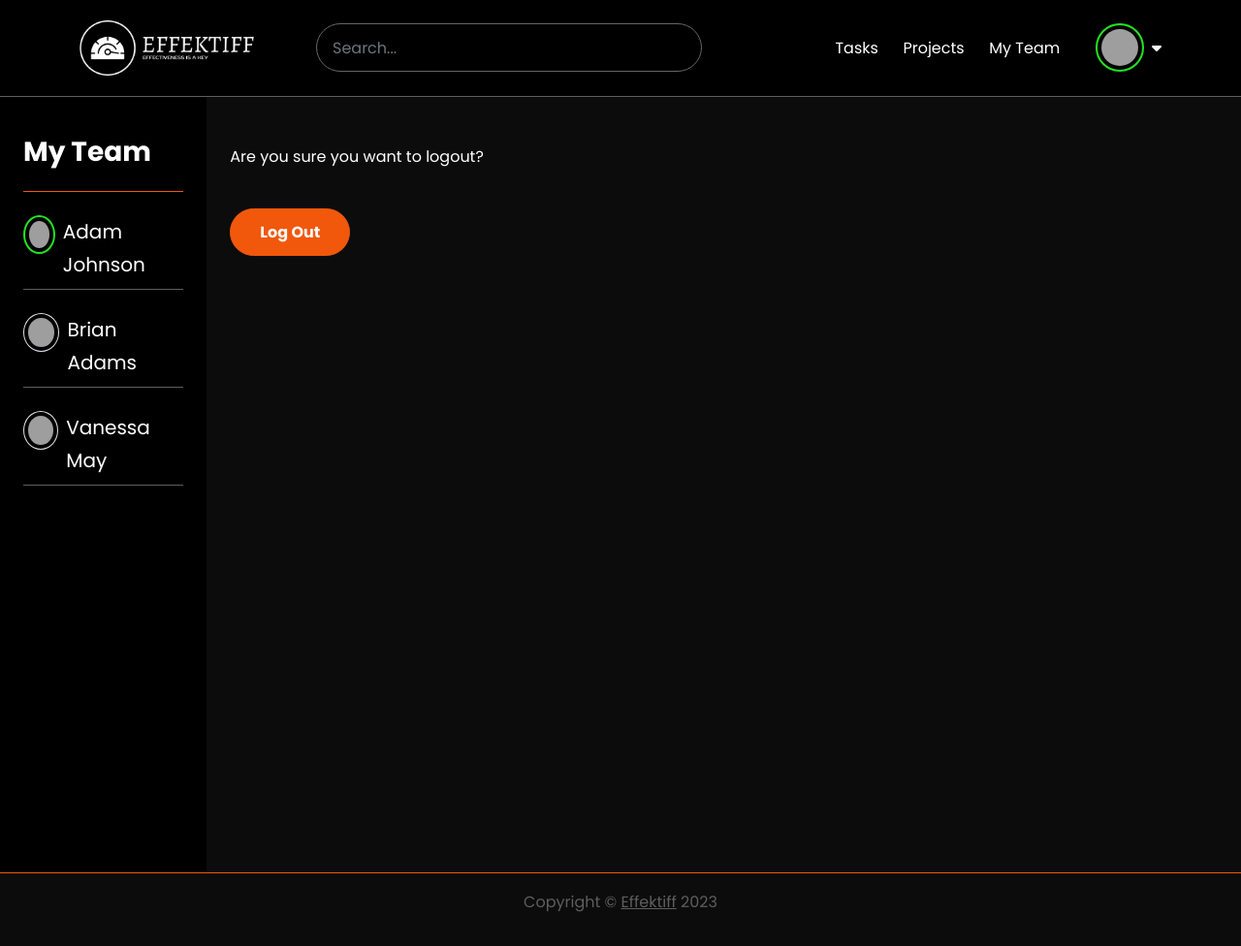
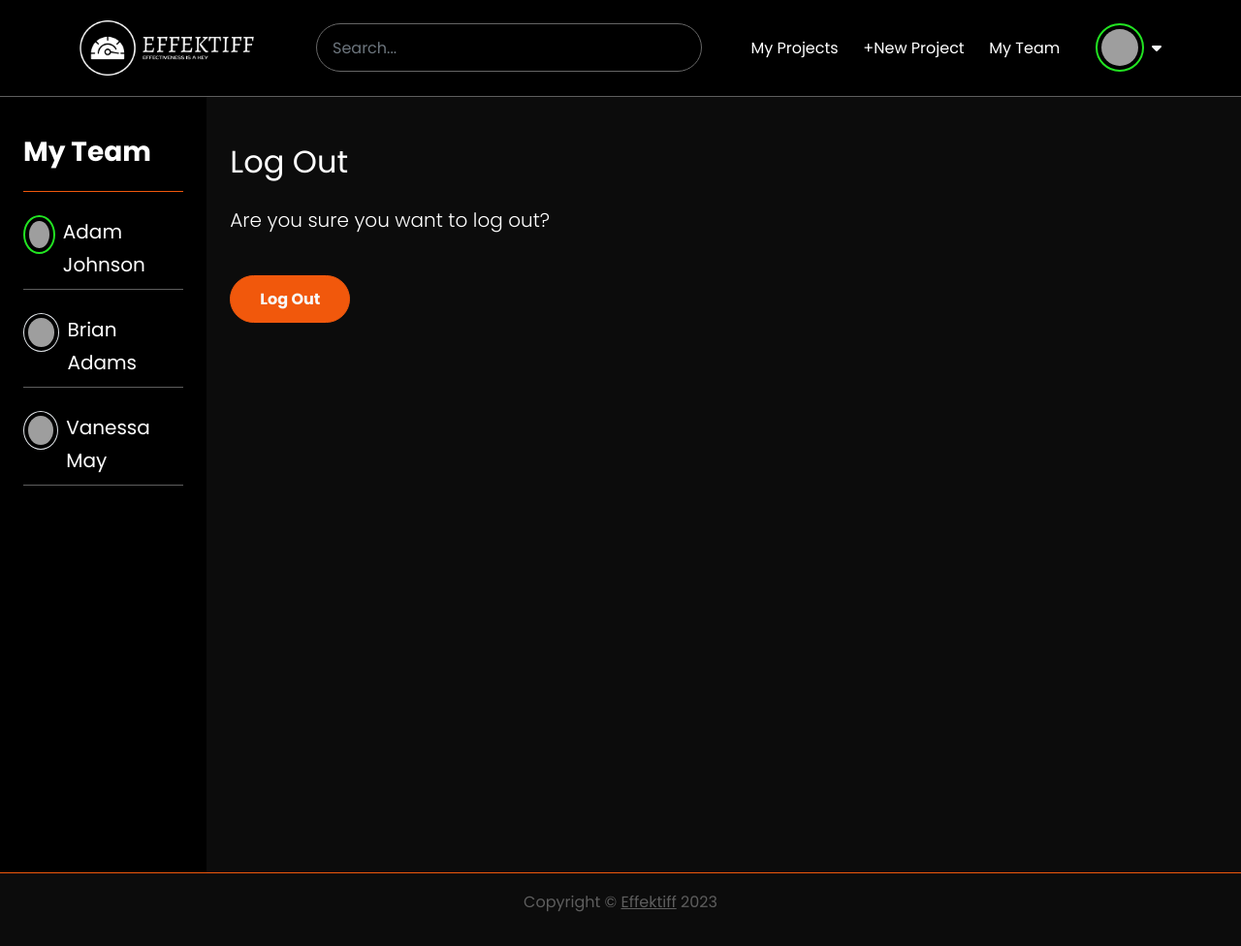
Before and after one commit to Dancko/effectiff, a Django app: template app/templates/users/logout.html in a window 1280 px wide. Shown: the whole page at 97% size. Run offline with Django 4.2, Linux system fonts and the light colour scheme; the template is opened without the code that fills it, so the values that code supplies are empty; parts of the project's set-up code (start-up, migrations or seed data) failed here and were passed over; some libraries are stand-ins or nearby versions; grey boxes are pictures that could not be loaded.

Commit message:
Added some minor changes

```diff
--- a/app/templates/navbar.html
+++ b/app/templates/navbar.html
@@ -44,7 +44,7 @@
           <a href="#" class="nav-link">Settings</a>
         </li>
         <li class="nav-item d-md-block d-lg-none">
-          <a href="#" class="nav-link">Log Out</a>
+          <a href="{% url 'logout' %}" class="nav-link">Log Out</a>
         </li>
       </ul>
     </div>
@@ -73,7 +73,7 @@
       </a>
       <div class="dropdown-menu bg-light text-white" id="img-menu">
         <a href="#" class="dropdown-item">Settings</a>
-        <a href="#" class="dropdown-item">Log Out</a>
+        <a href="{% url 'logout' %}" class="dropdown-item">Log Out</a>
       </div>
     </div>
   </div>
--- a/app/templates/users/logout.html
+++ b/app/templates/users/logout.html
@@ -1,98 +1,5 @@
-<!DOCTYPE html>
-<html lang="en">
-  <head>
-    <meta charset="UTF-8" />
-    <meta http-equiv="X-UA-Compatible" content="IE=edge" />
-    <meta name="viewport" content="width=device-width, initial-scale=1.0" />
-    <link rel="preconnect" href="https://fonts.googleapis.com" />
-    <link rel="preconnect" href="https://fonts.gstatic.com" crossorigin />
-    <link
-      href="https://fonts.googleapis.com/css2?family=Poppins:wght@300;400;600;700&display=swap"
-      rel="stylesheet"
-    />
-    <link rel="stylesheet" href="css/font-awesome.css" />
-    <link rel="stylesheet" href="css/bootstrap.css" />
-    <link rel="stylesheet" href="css/styles.css" />
-    <link rel="icon" href="images/logo-color.png" />
-    <title>Welcome To Effektiff</title>
-  </head>
-  <body>
-    <nav
-      class="navbar navbar-expand-lg bg-dark navbar-dark border-bottom border-primary border-1"
-    >
-      <div class="container">
-        <a href="start_page.html" class="navbar-brand">
-          <img src="images/logo-no-background.png" alt="" width="180" />
-        </a>
-
-        <form action="" class="d-none d-xl-block">
-          <input
-            type="search"
-            class="form-control rounded-5 ms-5"
-            style="height: 50px"
-            placeholder="Search..."
-          />
-        </form>
-
-        <button
-          class="navbar-toggler"
-          type="button"
-          data-bs-toggle="collapse"
-          data-bs-target="#navbarNav"
-        >
-          <span class="navbar-toggler-icon"></span>
-        </button>
-
-        <div class="collapse navbar-collapse" id="navbarNav">
-          <ul class="navbar-nav ms-auto">
-            <li class="nav-item">
-              <a href="#" class="nav-link">Tasks</a>
-            </li>
-            <li class="nav-item">
-              <a href="#" class="nav-link">Projects</a>
-            </li>
-            <li class="nav-item">
-              <a href="#" class="nav-link">My Team</a>
-            </li>
-            <li class="nav-item d-md-block d-lg-none">
-              <a href="#" class="nav-link">Settings</a>
-            </li>
-            <li class="nav-item d-md-block d-lg-none">
-              <a href="#" class="nav-link">Log Out</a>
-            </li>
-          </ul>
-        </div>
-
-        <div class="image-container ms-4 d-none d-lg-block">
-          <a href="profile.html">
-            <img
-              src="https://randomuser.me/api/portraits/men/44.jpg"
-              alt=""
-              class="img-nav img-thumbnail rounded-circle border border-2 border-success"
-            />
-          </a>
-        </div>
-
-        <div class="dropdown">
-          <a
-            class="ms-2 d-none d-lg-block"
-            data-bs-toggle="dropdown"
-            data-bs-target="#img-menu"
-            type="button"
-            role="button"
-            aria-expanded="true"
-            aria-haspopup="false"
-          >
-            <i class="fas fa-caret-down text-light"></i>
-          </a>
-          <div class="dropdown-menu bg-light text-white" id="img-menu">
-            <a href="#" class="dropdown-item">Settings</a>
-            <a href="#" class="dropdown-item">Log Out</a>
-          </div>
-        </div>
-      </div>
-    </nav>
-
+{% extends '_base.html' %}
+{% block content %}
     <!-- Central Part -->
     <div class="container-fluid">
       <div class="row vh-100">
@@ -147,29 +54,17 @@
 
         <!-- Main Section -->
         <div class="col-lg-10 col-md-12 bg-dark h-100 main-section">
-          <div class="container mt-3">
-            <p class="mt-5">Are you sure you want to logout?</p>
-            <form>
-              <button class="btn btn-secondary fw-bold text-light mt-4">
-                Log Out
-              </button>
-            </form>
-          </div>
+            <div class="container mt-3 vh-100">
+                <h2 class="mt-5">Log Out</h3>
+                <p class="lead mt-4">Are you sure you want to log out?</p>
+                <form action="#" method="POST">
+                    {% csrf_token %}
+                    <button class="btn btn-secondary  text-light fw-bold mt-4">Log Out</button>
+                </form>
+            </div>
+
         </div>
       </div>
     </div>
 
-    <footer class="border-top border-secondary text-primary bg-dark">
-      <div class="container">
-        <div class="row py-3">
-          <div class="col-12 text-center">
-            <p>Copyright &copy; <a href="#"> Effektiff</a> 2023</p>
-          </div>
-        </div>
-      </div>
-    </footer>
-
-    <script src="js/bootstrap.bundle.min.js"></script>
-    <script src="js/script.js"></script>
-  </body>
-</html>
+   {% endblock content %}
```
Also changed, not shown: app/tasks/views.py (+9 -7 lines), app/users/views.py (+39 -39 lines).
